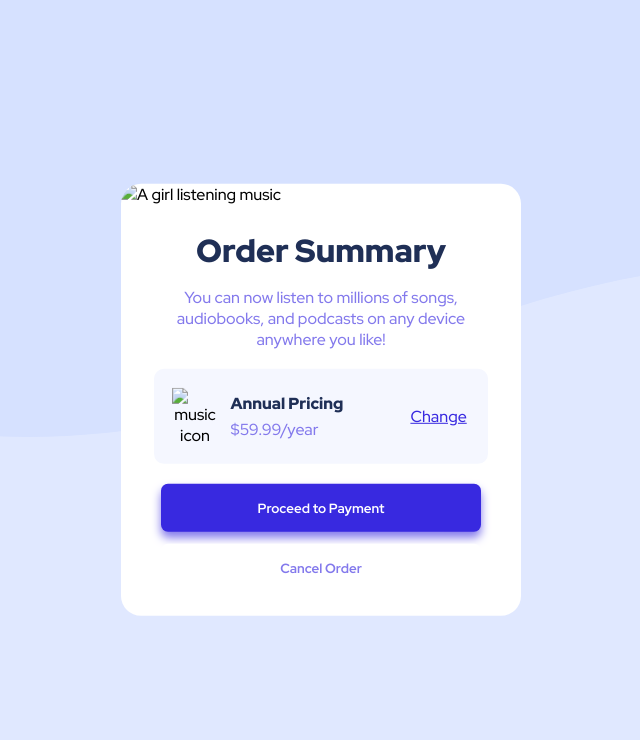
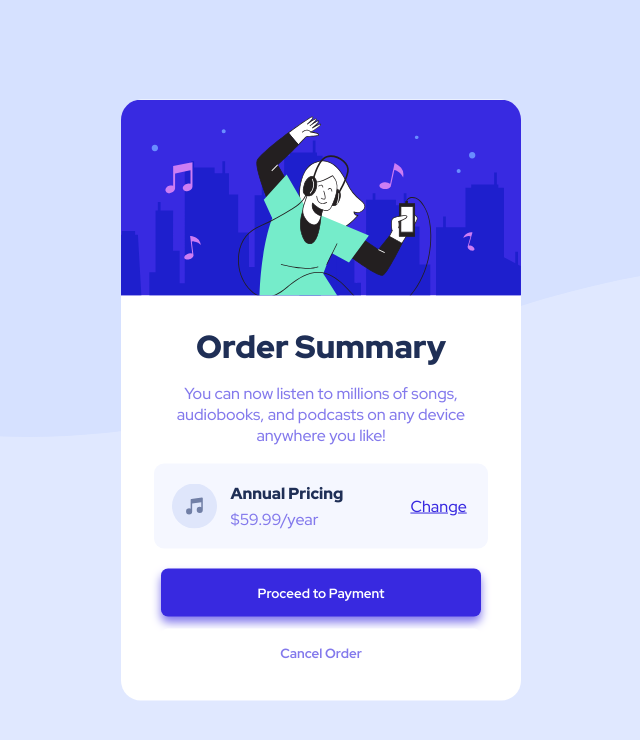
Before and after one commit to Shah-Faisal-cloud/Order-Summary-Componet, a plain HTML site: page Index.html in a window 1280 px wide. Shown: the whole page, without its empty margins (319-959 px from the left). Drawn offline with Linux system fonts and the light colour scheme; files whose address does not match are found by name.

Commit message:
Update Index.html

```diff
--- a/Index.html
+++ b/Index.html
@@ -11,14 +11,14 @@
 </head>
 <body>
     <div class="main-container">
-        <img class="hero-img" src="images/illustration-hero.svg" alt="A girl listening music">
+        <img class="hero-img" src="illustration-hero.svg" alt="A girl listening music">
         <div class="text-wrapper">
             <h1 class="heading">Order Summary</h1>
             <p class="para-1">You can now listen to millions of songs, audiobooks, and podcasts on any
                 device anywhere you like!</p>
                 <div class="plan-text">
                     <div class="plan-text-left">
-                        <img src="images/icon-music.svg" alt="music icon">
+                        <img src="icon-music.svg" alt="music icon">
                         <div class="pricing">
                             <h4>Annual Pricing</h4>
                             <p>$59.99/year</p>
```
